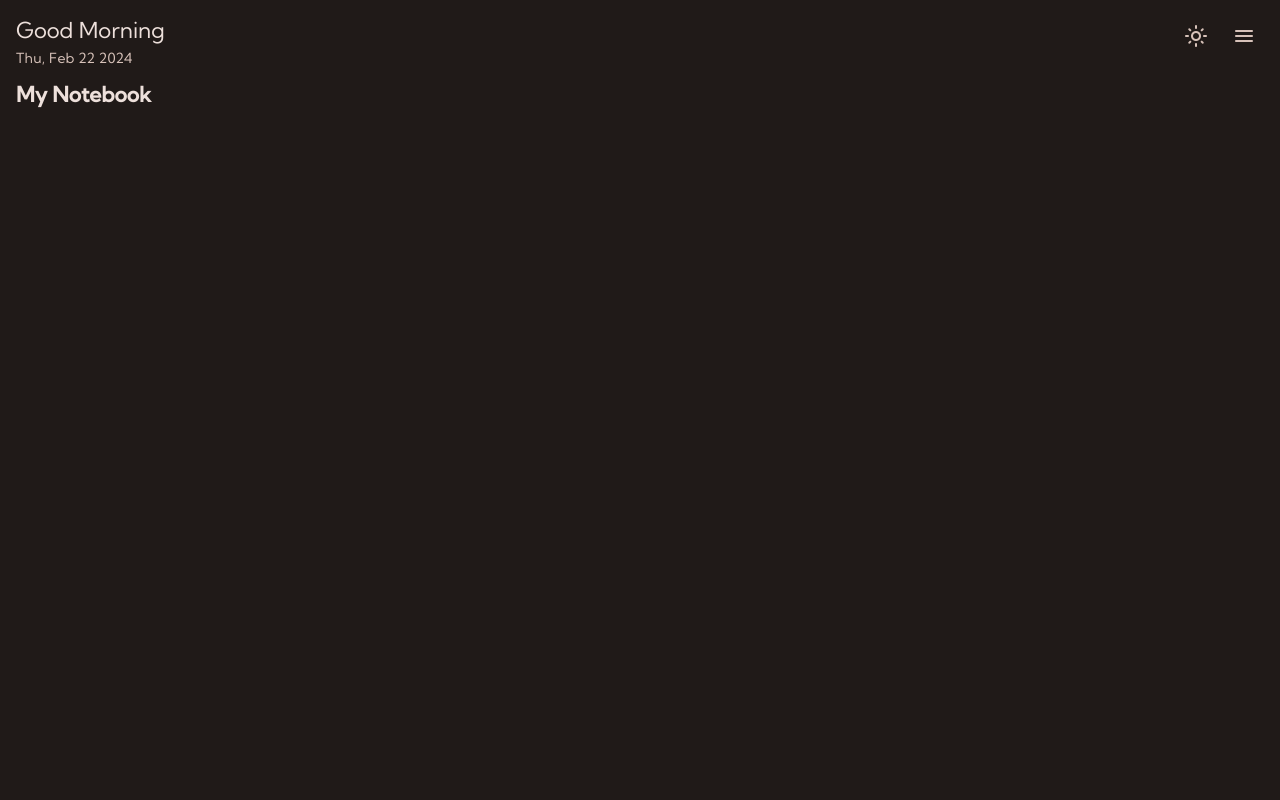
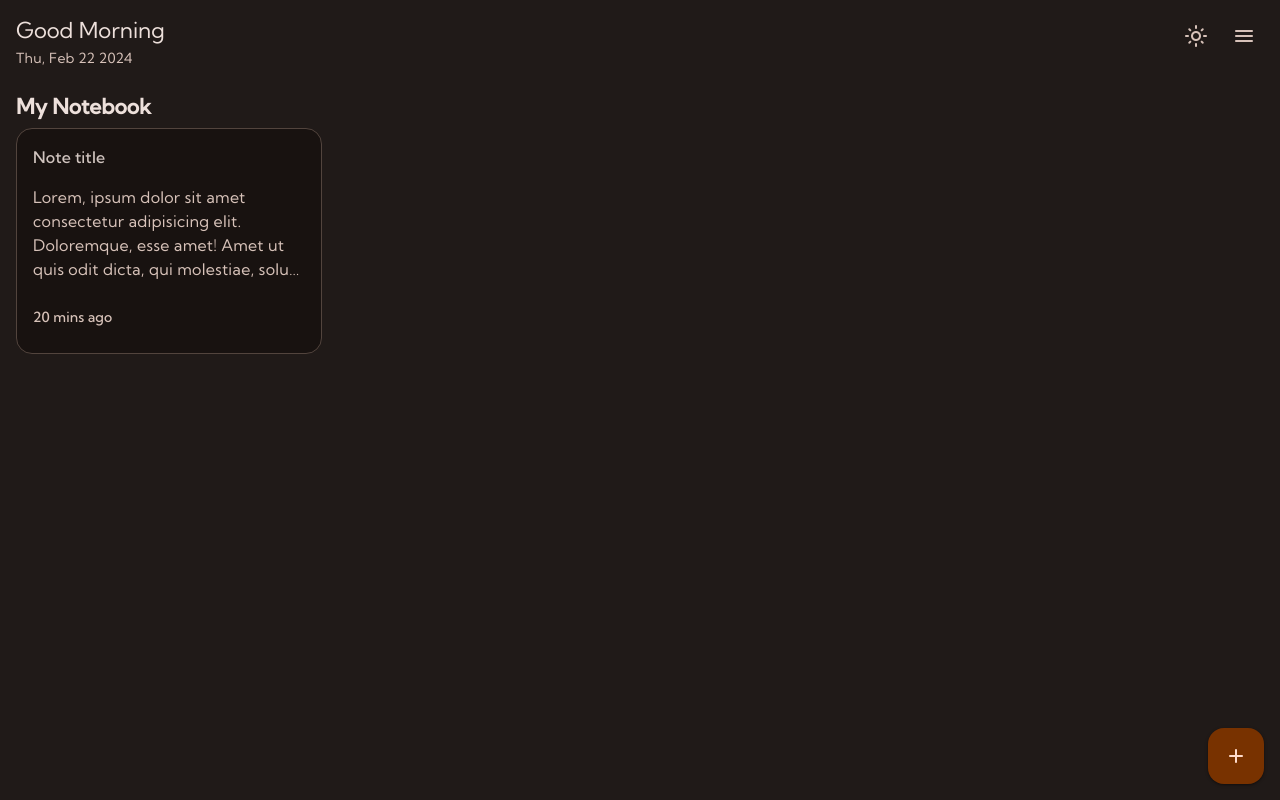
Before and after one commit to Pranjal-Jamuar/ScribeSpace, a plain HTML site: page index.html in a window 1280 px wide. Drawn offline with nearby package versions, Linux system fonts and the light colour scheme.

Commit message:
Note List added
New Node Functionality

```diff
--- a/index.html
+++ b/index.html
@@ -168,7 +168,45 @@
 
       <!-- List of Notes -->
 
-      <div class="note-list" data-note-panel></div>
+      <div class="note-list" data-note-panel>
+        <div class="card">
+          <h3 class="card-title text-title-medium">Note title</h3>
+
+          <p class="card-text text-body-large">
+            Lorem, ipsum dolor sit amet consectetur adipisicing elit.
+            Doloremque, esse amet! Amet ut quis odit dicta, qui molestiae,
+            soluta nam, labore nesciunt quia reiciendis. Animi expedita dolore
+            aliquam debitis delectus.
+          </p>
+          <div class="wrapper">
+            <span class="card-time text-label-large">20 mins ago</span>
+
+            <button
+              class="icon-btn large"
+              aria-label="Delete node"
+              data-tooltip="Delete note"
+            >
+              <span class="material-symbols-rounded" aria-hidden="true"
+                >delete</span
+              >
+              <div class="state-layer"></div>
+            </button>
+          </div>
+
+          <div class="state-layer"></div>
+        </div>
+      </div>
+
+      <!-- FAB button for mobile screens -->
+      <button class="fab" aria-label="New note" data-note-create-btn>
+        <span class="material-symbols-rounded" aria-hidden="true">add</span>
+
+        <div class="state-layer"></div>
+      </button>
+
+      <div class="modal">
+        <button class="icon-btn large"></button>
+      </div>
     </main>
   </body>
 </html>
--- a/src/css/styles.css
+++ b/src/css/styles.css
@@ -476,6 +476,84 @@ body {
   font-size: 1.8rem;
 }
 
+/* FAB (Floating Action Button) */
+.fab {
+  height: 56px;
+  max-width: max-content;
+  background-color: var(--primary-container);
+  color: var(--on-primary-container);
+  --state-layer-bg: var(--on-primary-container);
+  display: flex;
+  align-items: center;
+  gap: var(--spacing-2);
+  padding-inline: var(--spacing-4);
+  border-radius: var(--radius-large);
+  box-shadow: var(--shadow-1);
+  transition: box-shadow var(--tr-duration-short) var(--tr-easing-linear);
+}
+
+.fab:hover {
+  box-shadow: var(--shadow-2);
+}
+
+.fab .text {
+  padding-inline-end: var(--spacing-2);
+}
+
+/* card */
+
+.card {
+  background-color: var(--surface);
+  padding: var(--spacing-4);
+  border: 1px solid var(--outline-variant);
+  border-radius: var(--radius-large);
+  display: flex;
+  flex-direction: column;
+  cursor: pointer;
+  --state-layer-bg: var(--on-surface);
+  transition: border-color var(--tr-duration-short) var(--tr-easing-linear);
+}
+
+.card:where(:hover, :focus-visible) {
+  border-color: var(--outline);
+}
+
+.card .card-title {
+  color: var(--on-surface);
+}
+
+.card .card-text {
+  color: var(--on-surface-variant);
+  margin-block: var(--spacing-4);
+  text-wrap: balance;
+  -webkit-line-clamp: 4;
+  line-clamp: 4;
+  display: -webkit-box;
+  -webkit-box-orient: vertical;
+  text-overflow: ellipsis;
+  overflow: hidden;
+}
+
+.card .wrapper {
+  display: flex;
+  justify-content: space-between;
+  align-items: center;
+  margin-block-start: auto;
+}
+
+.card .card-time {
+  color: var(--on-surface-variant);
+}
+
+.card .icon-btn {
+  opacity: 0;
+  transition: opacity var(--tr-duration-short) var(--tr-easing-linear);
+}
+
+.card:where(:hover, :focus-visible) .icon-btn {
+  opacity: 1;
+}
+
 /* SideBar */
 
 .sidebar {
@@ -628,6 +706,22 @@ body {
   transform: rotate(-90deg);
 }
 
-.mian > .title {
+.main > .title {
   margin-block: var(--spacing-3);
 }
+
+.note-list {
+  position: relative;
+  display: grid;
+  grid-template-columns: repeat(auto-fill, minmax(280px, 1fr));
+  align-content: flex-start;
+  align-items: stretch;
+  gap: var(--spacing-2);
+}
+
+.main .fab {
+  position: fixed;
+  bottom: var(--spacing-4);
+  right: var(--spacing-4);
+  z-index: 2;
+}
```
